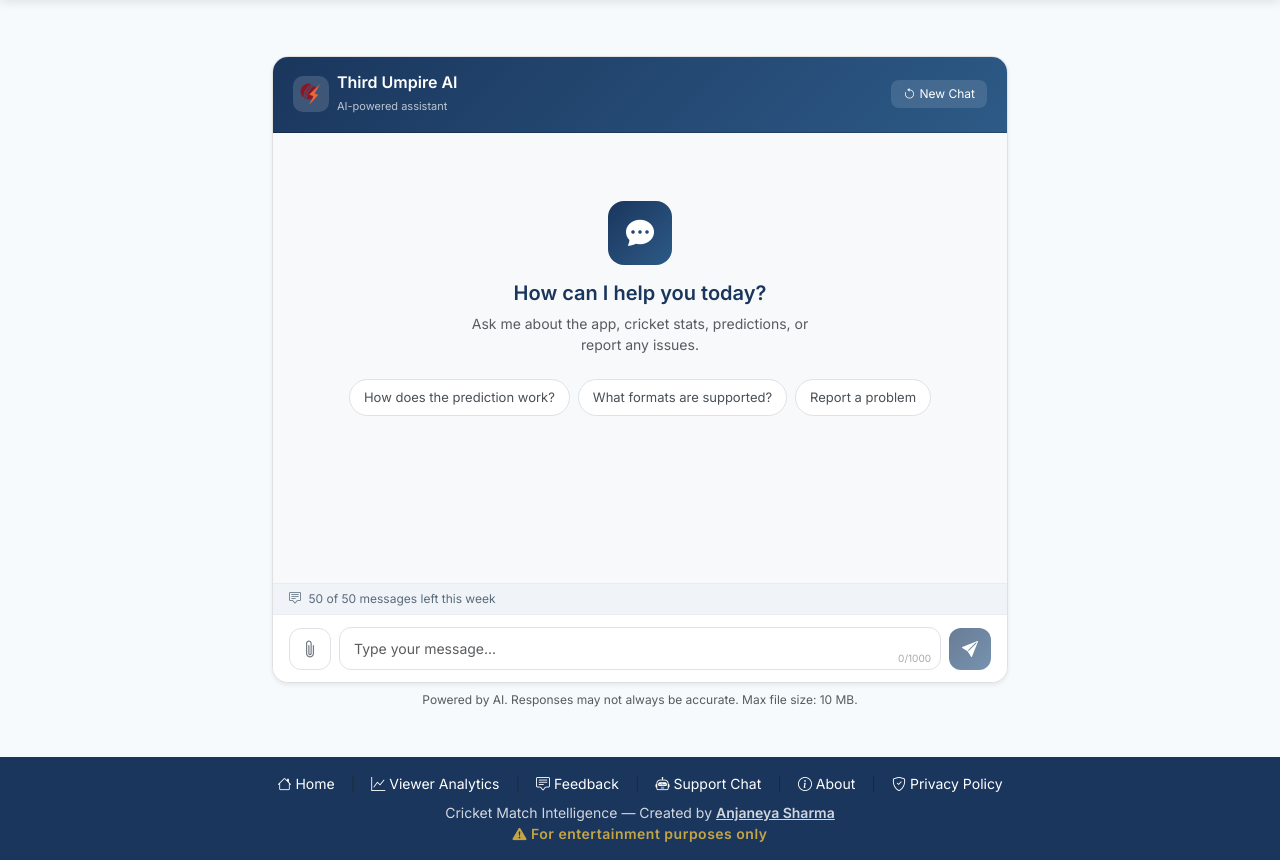
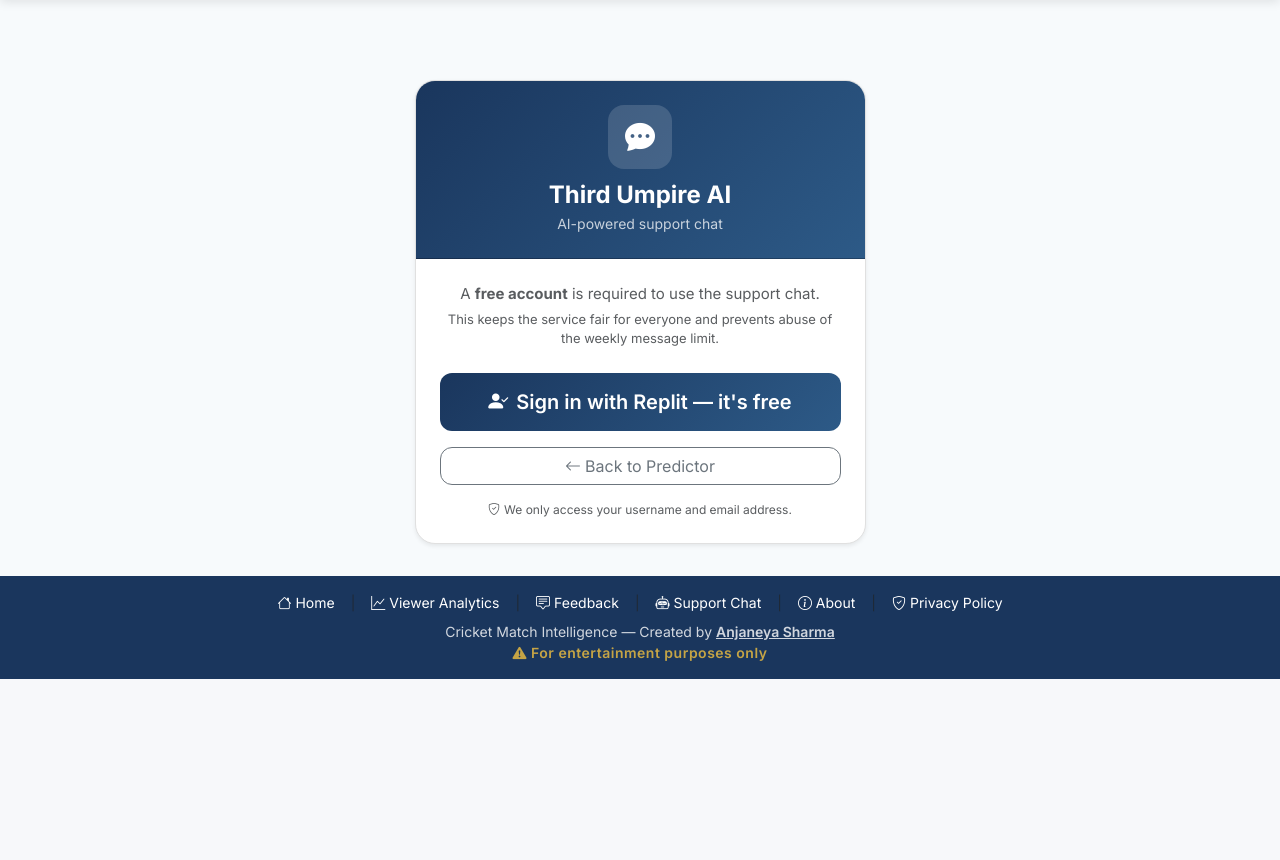
Before and after one commit to econsmaestro/cricket-score-predictor, a Flask app: page /support-chat in a window 1280 px wide. Shown: the part 132-992 px from the top of the page. After the commit the page ends 811 px from the top, so only its background shows below. Run offline with Flask 3, Linux system fonts and the light colour scheme; data that the repository does not hold is empty; parts of the project's set-up code (start-up, migrations or seed data) failed here and were passed over; some libraries are stand-ins or nearby versions.

Commit message:
Add login requirement for support chat and API access
Implement a login gate for the support chat page and the /api/support-chat endpoint in routes.py, and update templates/support_chat.html to conditionally render the chat interface or a login prompt based on user authentication status.

Replit-Commit-Author: Agent
Replit-Commit-Session-Id: 34526076-8f45-4915-8436-f68221b01872
Replit-Commit-Checkpoint-Type: full_checkpoint
Replit-Commit-Event-Id: 8a210966-3d48-4c76-8a90-2b90a41f18e6
Replit-Commit-Screenshot-Url: https://storage.googleapis.com/screenshot-production-us-central1/b407f9d4-a912-4514-9106-fd10bd03162e/34526076-8f45-4915-8436-f68221b01872/hu5gqJf
Replit-Helium-Checkpoint-Created: true

```diff
--- a/routes.py
+++ b/routes.py
@@ -1612,6 +1612,11 @@ def support_chat():
     """Render the AI-powered support chat page with session and CSRF management."""
     import uuid
     from datetime import datetime, timedelta
+
+    if not current_user.is_authenticated:
+        return render_template("support_chat.html", login_required=True,
+                               login_url=url_for('login_and_redirect', next='/support-chat'))
+
     chat_session_id = session.get('chat_session_id')
     if not chat_session_id:
         chat_session_id = uuid.uuid4().hex
@@ -1660,7 +1665,8 @@ def support_chat():
         renews_at = (oldest_msg.created_at + timedelta(days=7)).isoformat() + "Z"
 
     return render_template("support_chat.html", history=history, csrf_token=session['chat_csrf'],
-                           remaining=remaining, weekly_limit=WEEKLY_LIMIT, renews_at=renews_at)
+                           remaining=remaining, weekly_limit=WEEKLY_LIMIT, renews_at=renews_at,
+                           login_required=False)
 
 
 @app.route("/api/support-chat", methods=["POST"])
@@ -1671,6 +1677,10 @@ def api_support_chat():
     from datetime import datetime, timedelta
     from email_responder import generate_chat_reply
     from werkzeug.utils import secure_filename
+
+    if not current_user.is_authenticated:
+        return jsonify({"error": "login_required",
+                        "message": "Please sign in to use the support chat."}), 401
 
     if request.content_type and 'multipart/form-data' in request.content_type:
         token = request.form.get("csrf_token", "")
--- a/templates/support_chat.html
+++ b/templates/support_chat.html
@@ -1,8 +1,41 @@
 {% extends "base.html" %}
 {% block content %}
+{% if login_required %}
+<div class="row justify-content-center mt-5">
+    <div class="col-lg-5 col-md-7 col-sm-10">
+        <div class="card shadow-sm text-center" style="border-radius: 20px; overflow: hidden; border: 1px solid #e0e0e0;">
+            <div class="card-header py-4" style="background: linear-gradient(135deg, #1a365d 0%, #2d5a87 100%);">
+                <div style="width: 64px; height: 64px; background: rgba(255,255,255,0.15); border-radius: 16px; display: flex; align-items: center; justify-content: center; margin: 0 auto 12px;">
+                    <i class="bi bi-chat-dots-fill text-white" style="font-size: 30px;"></i>
+                </div>
+                <h4 class="text-white mb-1" style="font-weight: 700;">Third Umpire AI</h4>
+                <p class="mb-0" style="color: rgba(255,255,255,0.75); font-size: 14px;">AI-powered support chat</p>
+            </div>
+            <div class="card-body px-4 py-4">
+                <p class="text-muted mb-1" style="font-size: 15px;">
+                    A <strong>free account</strong> is required to use the support chat.
+                </p>
+                <p class="text-muted mb-4" style="font-size: 13px;">
+                    This keeps the service fair for everyone and prevents abuse of the weekly message limit.
+                </p>
+                <a href="{{ login_url }}" class="btn btn-lg w-100 mb-3" style="background: linear-gradient(135deg, #1a365d, #2d5a87); color: white; border: none; border-radius: 12px; font-weight: 600; padding: 14px;">
+                    <i class="bi bi-person-check-fill me-2"></i>Sign in with Replit — it's free
+                </a>
+                <a href="/" class="btn btn-outline-secondary w-100" style="border-radius: 12px;">
+                    <i class="bi bi-arrow-left me-1"></i>Back to Predictor
+                </a>
+                <p class="text-muted mt-3 mb-0" style="font-size: 12px;">
+                    <i class="bi bi-shield-check me-1"></i>We only access your username and email address.
+                </p>
+            </div>
+        </div>
+    </div>
+</div>
+{% else %}
 <div class="row justify-content-center mt-4">
     <div class="col-lg-8 col-md-10">
         <div class="card shadow-sm" style="border-radius: 16px; overflow: hidden; border: 1px solid #e0e0e0;">
+
             <div class="card-header d-flex align-items-center justify-content-between" style="background: linear-gradient(135deg, #1a365d 0%, #2d5a87 100%); padding: 16px 20px;">
                 <div class="d-flex align-items-center gap-2">
                     <div style="width: 36px; height: 36px; background: rgba(255,255,255,0.15); border-radius: 10px; display: flex; align-items: center; justify-content: center;">
@@ -121,9 +154,11 @@
         </p>
     </div>
 </div>
+{% endif %}
 {% endblock %}
 
 {% block scripts %}
+{% if not login_required %}
 <script>
 (function() {
     const CSRF = '{{ csrf_token }}';
@@ -455,4 +490,5 @@
 }
 #attachBtn:hover:not(:disabled) { background: #f0f4f8 !important; color: #1a365d !important; }
 </style>
+{% endif %}
 {% endblock %}
```
